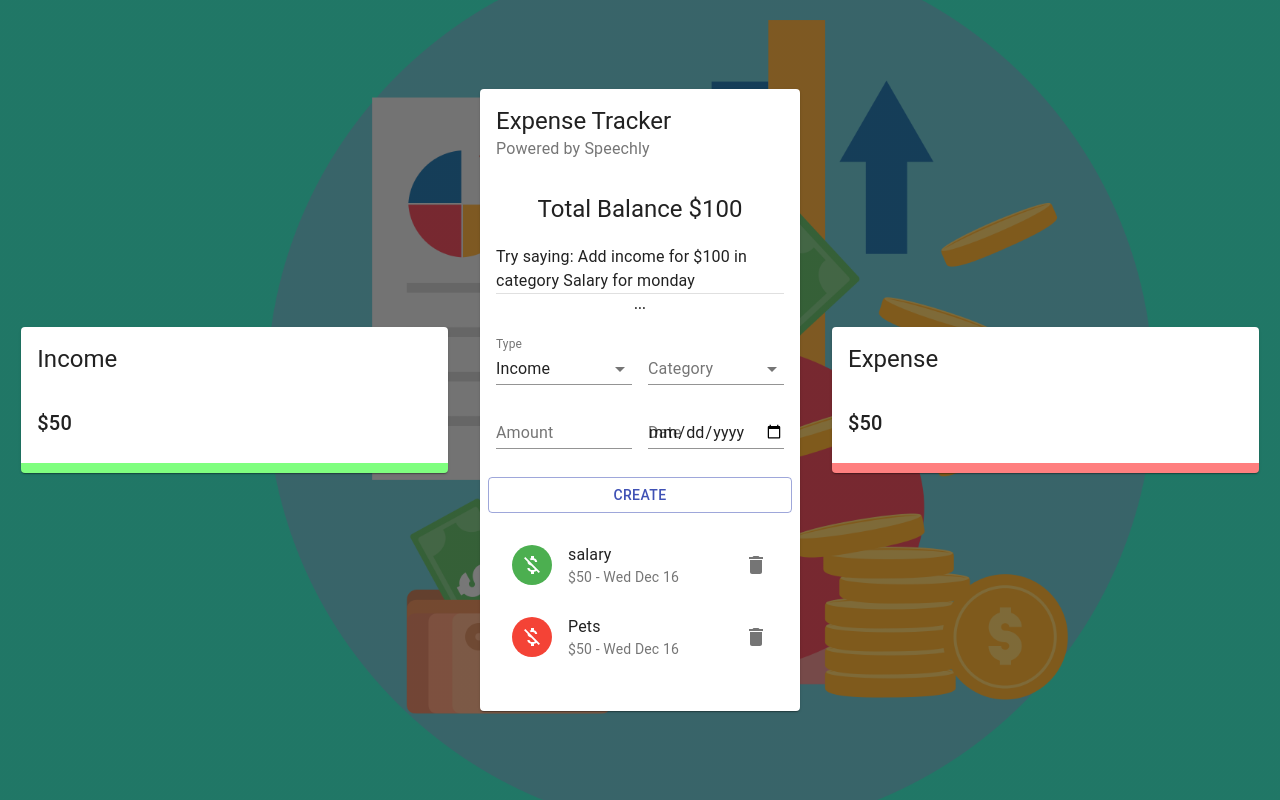
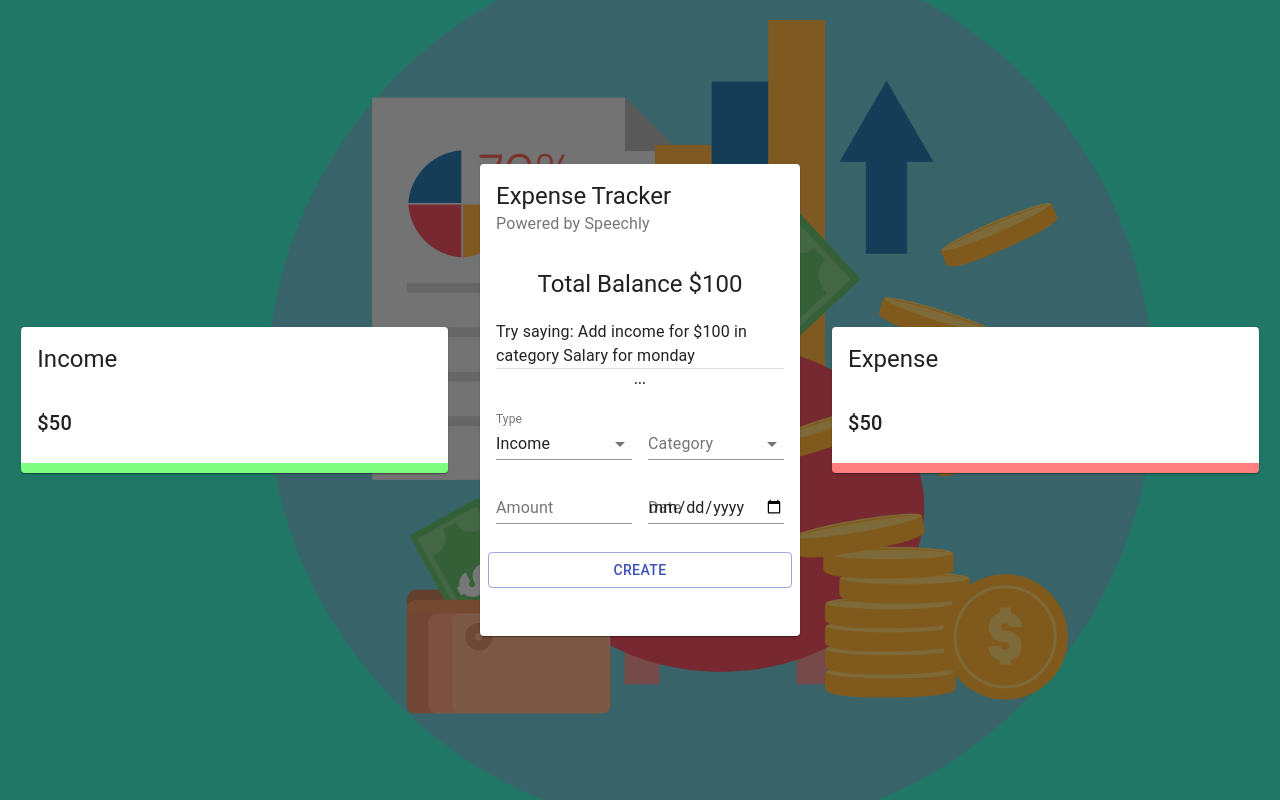
Before and after one commit to DevilKo0l/expense-tracker-webapp, a React (Create React App) app: page / in a window 1280 px wide. Built offline with nearby package versions, Linux system fonts and the light colour scheme.

Commit message:
Update function for Create button

```diff
--- a/src/components/Main/Form/Form.jsx
+++ b/src/components/Main/Form/Form.jsx
@@ -1,4 +1,4 @@
-import React, { useState } from "react";
+import React, { useContext, useState } from "react";
 import {
   TextField,
   Typography,
@@ -9,6 +9,8 @@ import {
   Select,
   MenuItem,
 } from "@material-ui/core";
+import { ExpenseTrackerContext } from "../../../context/context";
+import { v4 as uuidv4 } from "uuid";
 
 import useStyles from "./styles";
 
@@ -22,8 +24,17 @@ const initialState = {
 const Form = () => {
   const classes = useStyles();
   const [formData, setFormData] = useState(initialState);
+  const { addTransaction } = useContext(ExpenseTrackerContext);
 
-  console.log(formData);
+  const createTransaction = () => {
+    const transaction = {
+      ...formData,
+      amount: Number(formData.amount),
+      id: uuidv4(),
+    };
+    addTransaction(transaction);
+    setFormData(initialState);
+  };
 
   return (
     <Grid container spacing={2}>
@@ -81,6 +92,7 @@ const Form = () => {
         variant="outlined"
         color="primary"
         fullWidth
+        onClick={createTransaction}
       >
         Create
       </Button>
--- a/src/components/Main/List/List.jsx
+++ b/src/components/Main/List/List.jsx
@@ -16,31 +16,8 @@ import useStyles from "./styles";
 
 const List = () => {
   const classes = useStyles();
-  const { deleteTransaction } = useContext(ExpenseTrackerContext);
+  const { deleteTransaction, transactions } = useContext(ExpenseTrackerContext);
 
-  const transactions = [
-    {
-      id: 1,
-      type: "Income",
-      category: "salary",
-      amount: 50,
-      date: "Wed Dec 16",
-    },
-    {
-      id: 2,
-      type: "Expense",
-      category: "Pets",
-      amount: 50,
-      date: "Wed Dec 16",
-    },
-    {
-      id: 1,
-      type: "Income",
-      category: "Business",
-      amount: 50,
-      date: "Wed Dec 16",
-    },
-  ];
   return (
     <MUIList dense={false} className={classes.list}>
       {transactions.map((transaction) => (
--- a/src/context/context.js
+++ b/src/context/context.js
@@ -16,9 +16,10 @@ export const Provider = ({ children }) => {
   const addTransaction = (transaction) => {
     dispatch({ type: "ADD_TRANSACTION", payload: transaction });
   };
+  console.log(transactions[0]);
   return (
     <ExpenseTrackerContext.Provider
-      value={{ deleteTransaction, addTransaction }}
+      value={{ deleteTransaction, addTransaction, transactions }}
     >
       {children}
     </ExpenseTrackerContext.Provider>
```
